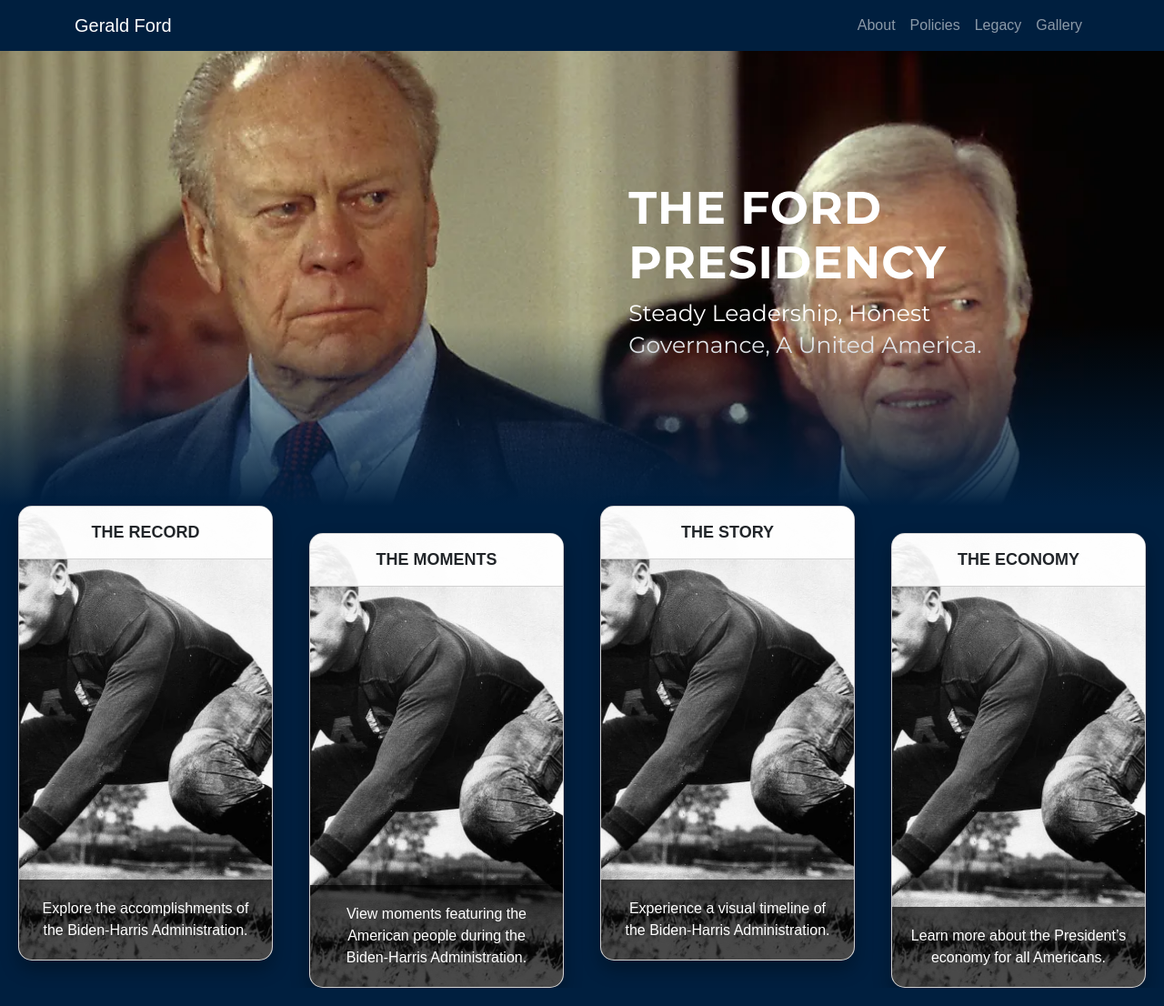
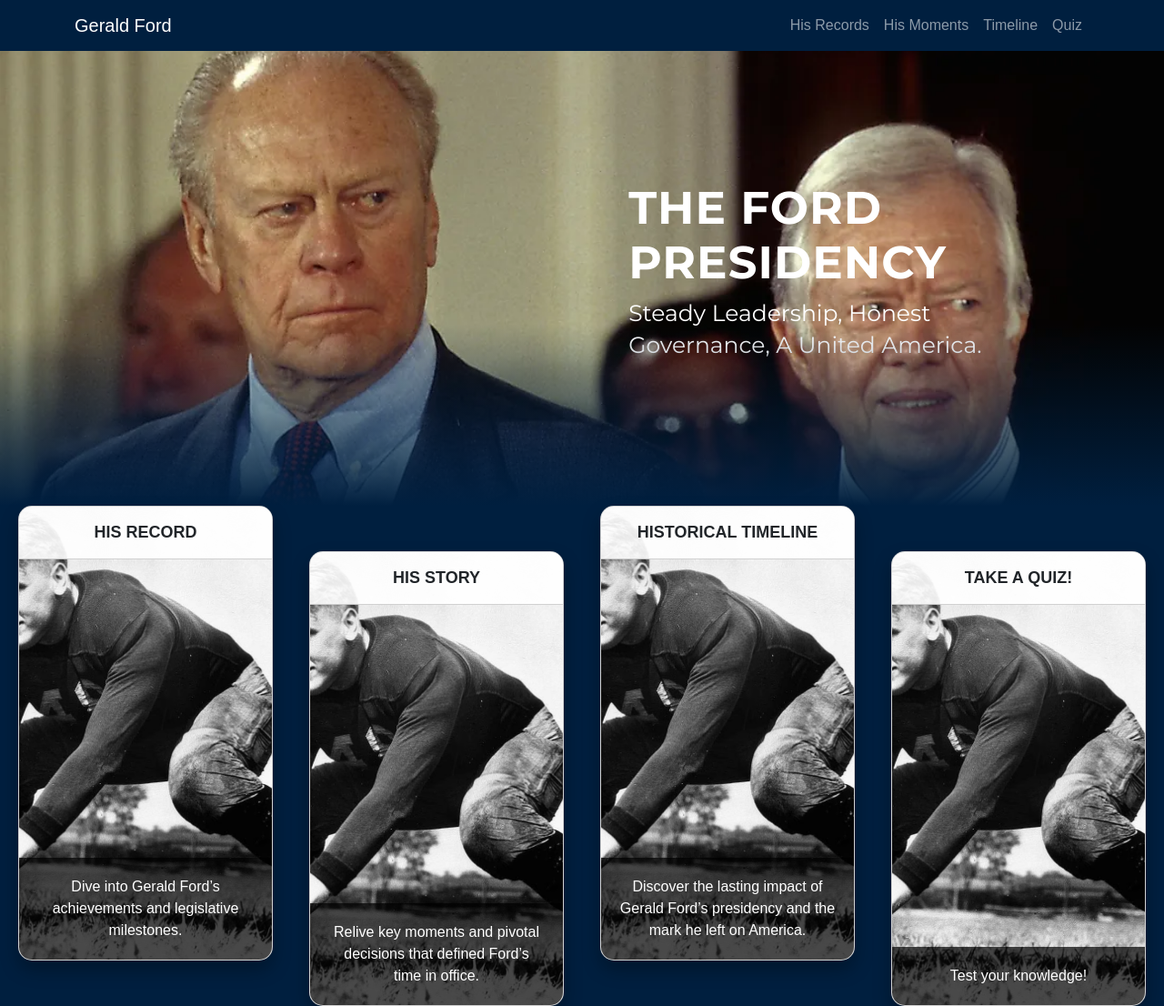
Before and after one commit to umarawais84/Monthly-Website-5---Gerald-Ford, a plain HTML site: page index.html in a window 1280 px wide. Shown: the whole page at 91% size. Drawn offline with nearby package versions, Linux system fonts and the light colour scheme.

Commit message:
Record page, new html files, forgot the rest

```diff
--- a/index.html
+++ b/index.html
@@ -21,69 +21,79 @@
 </head>
 <body>
 
-    <!-- Navbar Section -->
+    <!-- Navigation Bar -->
     <nav class="navbar navbar-expand-lg navbar-dark">
         <div class="container">
-            <!-- Brand name or logo -->
-            <a class="navbar-brand" href="#">Gerald Ford</a>
+            <!-- Website title or brand -->
+            <a class="navbar-brand" href="index.html">Gerald Ford</a>
 
             <!-- Mobile menu toggle button -->
             <button class="navbar-toggler" type="button" data-bs-toggle="collapse" data-bs-target="#navbarNav">
                 <span class="navbar-toggler-icon"></span>
             </button>
 
-            <!-- Navigation links -->
+            <!-- Navigation links for different sections -->
             <div class="collapse navbar-collapse" id="navbarNav">
                 <ul class="navbar-nav ms-auto">
-                    <li class="nav-item"><a class="nav-link" href="#about">About</a></li>
-                    <li class="nav-item"><a class="nav-link" href="#policies">Policies</a></li>
-                    <li class="nav-item"><a class="nav-link" href="#legacy">Legacy</a></li>
-                    <li class="nav-item"><a class="nav-link" href="#gallery">Gallery</a></li>
+                    <li class="nav-item"><a class="nav-link" href="record.html">His Records</a></li>
+                    <li class="nav-item"><a class="nav-link" href="moments.html">His Moments</a></li>
+                    <li class="nav-item"><a class="nav-link" href="timeline.html">Timeline</a></li>
+                    <li class="nav-item"><a class="nav-link" href="quiz.html">Quiz</a></li>
                 </ul>
             </div>
         </div>
     </nav>
 
-    <!-- Hero Section (Introduction) -->
+    <!-- Hero Section (Introduction with background image) -->
     <div class="hero">
         <div class="hero-content">
-            <!-- Main heading -->
+            <!-- Main heading of the page -->
             <h1 class="hero-h1">The Ford<br>Presidency<br></h1>
 
-            <!-- Subtitle or tagline -->
+            <!-- Subheading or tagline -->
             <p class="hero-p">Steady Leadership, Honest Governance, A United America.</p>
         </div>
     </div>
 
-    <!-- Card Section (Information Cards) -->
+    <!-- Information Cards Section -->
+    <div class="card-container">
 
-    <!-- Each card container holds an individual card -->
-    <div class="card-container">
+        <!-- First Card: His Record -->
+        <a href="record.html" class="card-link">
             <div class="card">
                 <img class="card-image" src="imgs/gerald-football.avif" alt="Historic Climate Action">
-          <div class="card-header">The Record</div>
-          <div class="card-body">Explore the accomplishments of the Biden-Harris Administration.</div>
+                <div class="card-header">His Record</div>
+                <div class="card-body">Dive into Gerald Ford’s achievements and legislative milestones.</div>
             </div>
+        </a>
 
+        <!-- Second Card: His Moments -->
+        <a href="moments.html" class="card-link">
             <div class="card">
                 <img class="card-image" src="imgs/gerald-football.avif" alt="Moments">
-          <div class="card-header">The Moments</div>
-          <div class="card-body">View moments featuring the American people during the Biden-Harris Administration.</div>
+                <div class="card-header">His Story</div>
+                <div class="card-body">Relive key moments and pivotal decisions that defined Ford’s time in office.</div>
             </div>
+        </a>
 
+        <!-- Third Card: His Legacy -->
+        <a href="timeline.html" class="card-link">
             <div class="card">
                 <img class="card-image" src="imgs/gerald-football.avif" alt="The Story">
-          <div class="card-header">The Story</div>
-          <div class="card-body">Experience a visual timeline of the Biden-Harris Administration.</div>
+                <div class="card-header">Historical Timeline</div>
+                <div class="card-body">Discover the lasting impact of Gerald Ford’s presidency and the mark he left on America.</div>
             </div>
+        </a>
 
+        <!-- Fourth Card: His Economy -->
+        <a href="quiz.html" class="card-link">
             <div class="card">
                 <img class="card-image" src="imgs/gerald-football.avif" alt="The Economy">
-          <div class="card-header">The Economy</div>
-          <div class="card-body">Learn more about the President’s economy for all Americans.</div>
+                <div class="card-header">Take a Quiz!</div>
+                <div class="card-body">Test your knowledge!</div>
             </div>
+        </a>
     </div>
-
 
 </body>
 </html>
--- a/style.css
+++ b/style.css
@@ -1,16 +1,18 @@
+/* Global Styles */
 body {
     font-family: Arial, sans-serif;
     background-color: #001f3f; /* Dark Navy Blue */
 }
 
-p.hero-p{
+/* Hero Section Text Styling */
+p.hero-p {
     font-family: 'Montserrat', sans-serif;
     font-size: 25px; /* Adjust for body text */
     font-weight: 400; /* Normal weight */
     line-height: 1.4; /* Adjust for readability */
 }
 
-h1.hero-h1{
+h1.hero-h1 {
     font-family: 'Montserrat', sans-serif;
     font-size: 50px; /* Adjust this for the right size */
     font-weight: 700; /* Bold */
@@ -18,6 +20,7 @@ h1.hero-h1{
     letter-spacing: 1px; /* Adjust for spacing */
 }
 
+/* Hero Section with Background Image */
 .hero {
     background: url('imgs/gerald.webp') no-repeat center center/cover;
     position: relative;
@@ -31,6 +34,7 @@ h1.hero-h1{
     color: #f8f9fa;
 }
 
+/* Zoom-out Animation */
 @keyframes zoomOut {
     from {
         transform: scale(1.05);
@@ -47,24 +51,40 @@ h1.hero-h1{
     font-family: 'Montserrat', sans-serif;
 }
 
+/* Section Title Styling */
 .section-title {
     text-align: center;
     margin-bottom: 40px;
 }
 
+/* Card Container - Holds all the cards */
 .card-container {
     display: flex;
-    gap: 40px; /* Increases spacing between cards */
+    gap: 40px; /* Increased gap for more spacing */
     justify-content: center;
-    align-items: flex-start; /* Ensures alignment */
+    align-items: flex-start;
 }
 
-.card:nth-child(2),
-.card:nth-child(4) {
-    margin-top: 30px; /* Moves second and fourth card lower */
+/* Moves the second and fourth cards lower */
+.card-link:nth-child(2) .card,
+.card-link:nth-child(4) .card {
+    margin-top: 50px;
 }
 
+/* Card Link Styling */
+.card-link {
+    text-decoration: none; /* Removes underline */
+    color: inherit; /* Keeps text colors unchanged */
+    display: inline-block; /* Ensures the entire card is clickable */
+}
 
+/* Card Hover Effect */
+.card-link:hover .card {
+    transform: scale(1.05); /* Slight hover effect */
+    transition: 0.3s ease-in-out;
+}
+
+/* Card Styling */
 .card {
     position: relative;
     width: 280px;
@@ -78,10 +98,12 @@ h1.hero-h1{
     justify-content: space-between; /* Distributes elements evenly */
 }
 
+/* Card Hover Effect - Enlarges on hover */
 .card:hover {
     transform: scale(1.05);
 }
 
+/* Card Header Styling */
 .card .card-header {
     position: absolute;
     top: 0;
@@ -96,6 +118,7 @@ h1.hero-h1{
     z-index: 2; /* Ensures the header is above other elements */
 }
 
+/* Card Body Styling */
 .card .card-body {
     position: absolute;
     bottom: 0;
@@ -108,6 +131,7 @@ h1.hero-h1{
     z-index: 2;
 }
 
+/* Card Image Styling */
 .card .card-image {
     width: 100%;
     height: 100%;
@@ -116,20 +140,7 @@ h1.hero-h1{
     z-index: 1;
 }
 
-  .hero {
-    background: url('imgs/gerald.webp') no-repeat center center/cover;
-    position: relative;
-    width: 100%;
-    height: 500px; /* Adjust height as needed */
-    display: flex;
-    justify-content: flex-end; /* Push content to the right */
-    align-items: center;
-    padding-right: 10%; /* Adjust distance from right edge */
-    animation: zoomOut 2s ease-out;
-    color: #f8f9fa;
-}
-
-/* Fading Effect */
+/* Hero Section - Background Fading Effect */
 .hero::after {
     content: "";
     position: absolute;
@@ -141,9 +152,7 @@ h1.hero-h1{
     pointer-events: none; /* Ensures it doesn't interfere with interactions */
 }
 
-
-
-/* Color Themes */
+/* Color Themes for Various Sections */
 .bg-light-blue { background-color: #D0D7E2; } /* Light blue-gray */
 .bg-white { background-color: #FFFFFF; }
 .bg-blue { background-color: #A8C7FF; } /* Light blue */
```
Also changed, not shown: record.html (added, +59 -0 lines), moments.html (added), quiz.html (added), records.css (added), timeline.html (added), 1 other file. Lines whose indentation alone changed are shown as unchanged.
